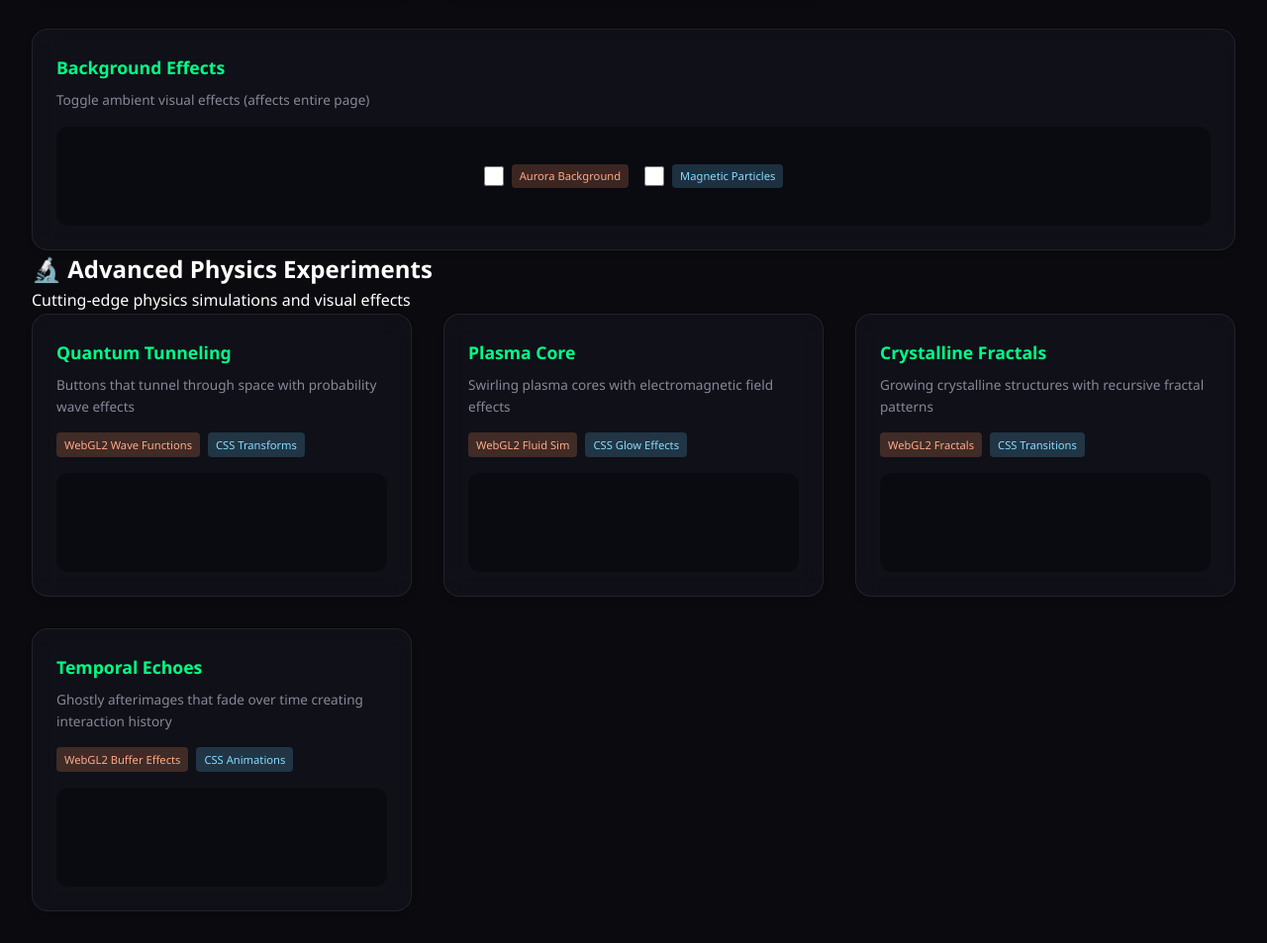
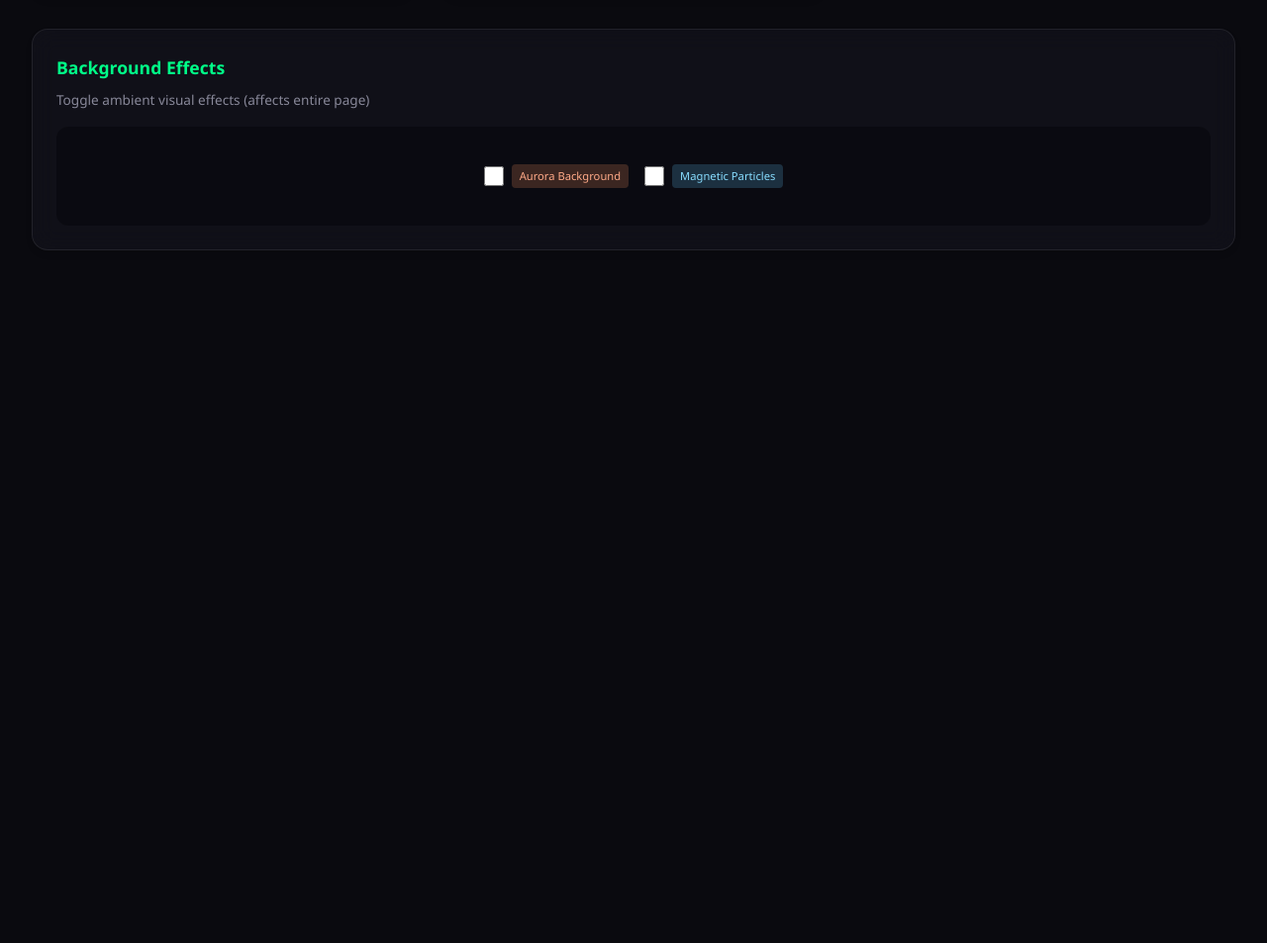
Before and after one commit to ford442/ui_componants, a website built with Vite: page src/pages/buttons.html in a window 1280 px wide. Shown: the part 4745-5698 px from the top of the page at 99% size. After the commit the page ends 5030 px from the top, so only its background shows below. Built offline with nearby package versions, Linux system fonts and the light colour scheme.

Commit message:
Update buttons.html

```diff
--- a/src/pages/buttons.html
+++ b/src/pages/buttons.html
@@ -446,68 +446,6 @@
             </div>
         </section>
 
-        <!-- NEW: 4 Additional Button Experiments -->
-        <section class="experiment-section">
-            <div class="section-header">
-                <h2>🔬 Advanced Physics Experiments</h2>
-                <p class="description">Cutting-edge physics simulations and visual effects</p>
-            </div>
-
-            <div class="component-grid">
-                <!-- Quantum Tunneling Buttons -->
-                <div class="component-card">
-                    <h3>Quantum Tunneling</h3>
-                    <p class="description">Buttons that tunnel through space with probability wave effects</p>
-                    <div class="layers">
-                        <span class="layer-tag webgl2">WebGL2 Wave Functions</span>
-                        <span class="layer-tag css">CSS Transforms</span>
-                    </div>
-                    <div class="button-showcase quantum-style" id="quantum-tunneling-buttons">
-                        <!-- Quantum buttons will be created by JS -->
-                    </div>
-                </div>
-
-                <!-- Plasma Core Buttons -->
-                <div class="component-card">
-                    <h3>Plasma Core</h3>
-                    <p class="description">Swirling plasma cores with electromagnetic field effects</p>
-                    <div class="layers">
-                        <span class="layer-tag webgl2">WebGL2 Fluid Sim</span>
-                        <span class="layer-tag css">CSS Glow Effects</span>
-                    </div>
-                    <div class="button-showcase plasma-style" id="plasma-core-buttons">
-                        <!-- Plasma buttons will be created by JS -->
-                    </div>
-                </div>
-
-                <!-- Crystalline Fractal Buttons -->
-                <div class="component-card">
-                    <h3>Crystalline Fractals</h3>
-                    <p class="description">Growing crystalline structures with recursive fractal patterns</p>
-                    <div class="layers">
-                        <span class="layer-tag webgl2">WebGL2 Fractals</span>
-                        <span class="layer-tag css">CSS Transitions</span>
-                    </div>
-                    <div class="button-showcase crystalline-style" id="crystalline-fractal-buttons">
-                        <!-- Crystalline buttons will be created by JS -->
-                    </div>
-                </div>
-
-                <!-- Temporal Echo Buttons -->
-                <div class="component-card">
-                    <h3>Temporal Echoes</h3>
-                    <p class="description">Ghostly afterimages that fade over time creating interaction history</p>
-                    <div class="layers">
-                        <span class="layer-tag webgl2">WebGL2 Buffer Effects</span>
-                        <span class="layer-tag css">CSS Animations</span>
-                    </div>
-                    <div class="button-showcase temporal-style" id="temporal-echo-buttons">
-                        <!-- Temporal buttons will be created by JS -->
-                    </div>
-                </div>
-            </div>
-        </section>
-
     </div>
 
     <script src="../js/main.js"></script>
```
